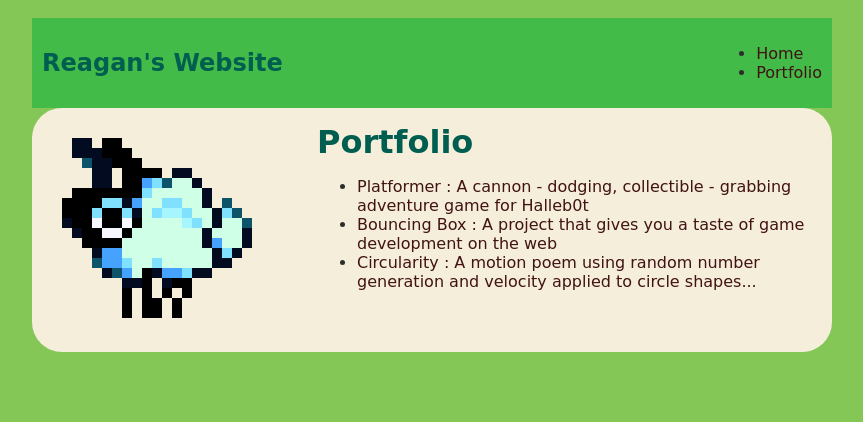
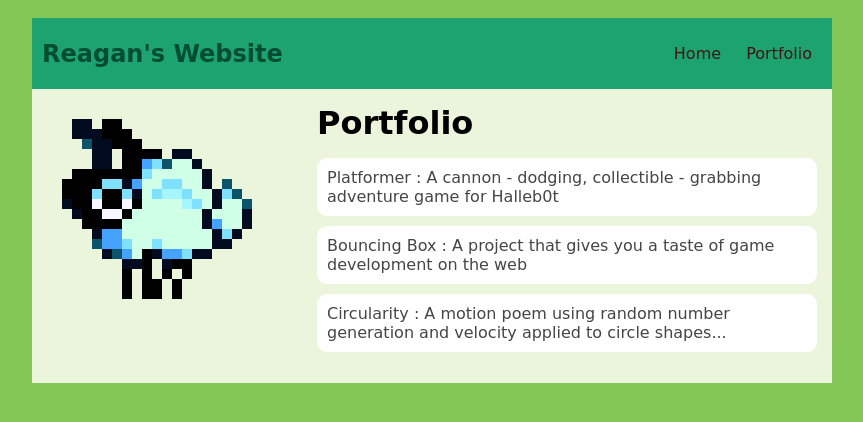
Before and after one commit to reagancoleman/reagancoleman.github.io, a plain HTML site: page portfolio.html in a window 1280 px wide. Shown: the whole page, without its empty margins (208-1071 px from the left). Drawn offline with Linux system fonts and the light colour scheme.

Commit message:
add index.html file

```diff
--- a/portfolio.html
+++ b/portfolio.html
@@ -63,60 +63,31 @@
         h2, h3 {
             margin: 0px;
         }
-        <style type="text/css">
-         body {
-             background: rgb(125, 198, 205);
-             color: rgb(45, 45, 45);
-             padding: 10px;
-             font-family: arial;
-         }
-         header {
-             font-size: 1.5em;
-             font-weight: bold;
+    /* portfolio styles */
+    .content h1 {
+             color: black;
          }
 
-         #all-contents {
-             max-width: 800px;
-             margin: auto;
+         #portfolio {
+             list-style-type: none;
+             padding-left: 0;
          }
 
-         /* navigation menu */
-         nav {
-             background: rgb(67, 187, 73);
-             margin: 0 auto;
-             display: flex;
+         #portfolio li {
+             background: #fff;
              padding: 10px;
-         }
-         h1 {
-             display: flex;
-             align-items: center;
-             color: rgb(0, 94, 81);
-             flex: 1;
-             margin: 0;
-         }
-         #nav-ul {
-             list-style-image: none;
-         }
-         .nav-li {
-             display: inline-block;
-             padding: 0 10px;
-         }
-         .nav-a {
-             text-decoration: none;
-             color: rgb(255, 255, 255);
+             border-radius: 10px;
+             margin-bottom: 10px;
          }
 
-         /* main container area beneath menu */
-         main {
-             background: rgb(245, 238, 219);
-             display: flex;
-             border-radius: 30px;
+         #portfolio li:hover {
+             background: #eee;
          }
-         .content {
-             flex: 1;
-             padding: 15px;
+
+         #portfolio a {
+             text-decoration: none;
+             color: #454545;
          }
-     </style>
     </style>
     </head>
 
@@ -124,12 +95,12 @@
       <!-- YOUR HTML TAGS GO HERE  -->
       <div id = "all-contents">
         <nav>
-          <h1>Reagan's Website</h1>
-          <ul>
-            <li><a href = "index.html">Home</a></li>
-            <li><a href = "portfolio.html">Portfolio</a></li>
-          </ul>
-        </nav>
+            <h1>Reagan's Website</h1>
+            <ul class="nav-ul">
+              <li class="nav-li"><a href = "index.html">Home</a></li>
+              <li class="nav-li"><a href = "portfolio.html">Portfolio</a></li>
+            </ul>
+          </nav>
         <main>
             <div>
                 <img src ="images/sheep.gif">
```
Also changed, not shown: index.html (+5 -7 lines).
